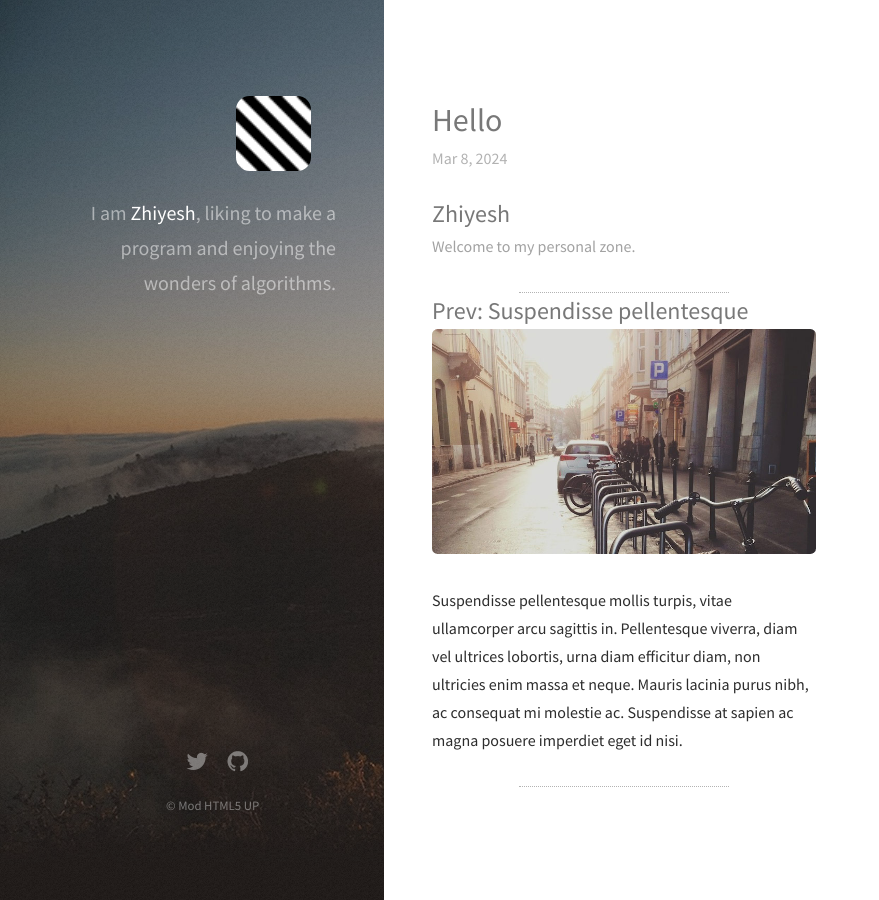
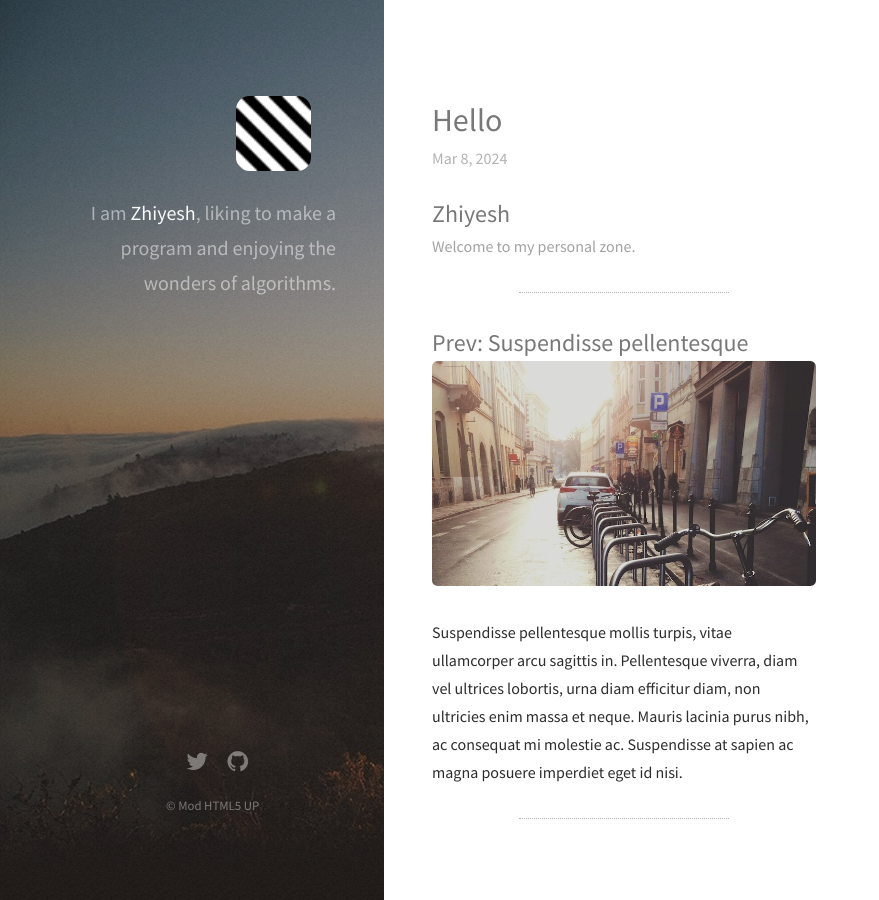
Before and after one commit to Zhiyelah/zhiyelah.github.io, a Jekyll site: the page built from _posts/2024-03-08-Hello.markdown, in a window 1280 px wide. Shown: the whole page, without its empty margins (0-879 px from the left). Built offline with Jekyll 4.4.1, drawn with Linux system fonts in a browser that asks for light colours; nearby versions of some CDN libraries.

Commit message:
Update main.css

```diff
--- a/css/main.css
+++ b/css/main.css
@@ -1719,6 +1719,10 @@
 		color: #b2b2b2;
 		position: relative;
 		margin: 0 0 1.5em 0;
+	}
+
+	header hr {
+		padding-bottom: 2em;
 	}
 
 	header h2 + p {
@@ -2480,7 +2484,7 @@
 	}
 
 		#header strong, #header b {
-			color: #ffffff;
+			color: #fafafa;
 		}
 
 		#header h2, #header h3, #header h4, #header h5, #header h6 {
```
